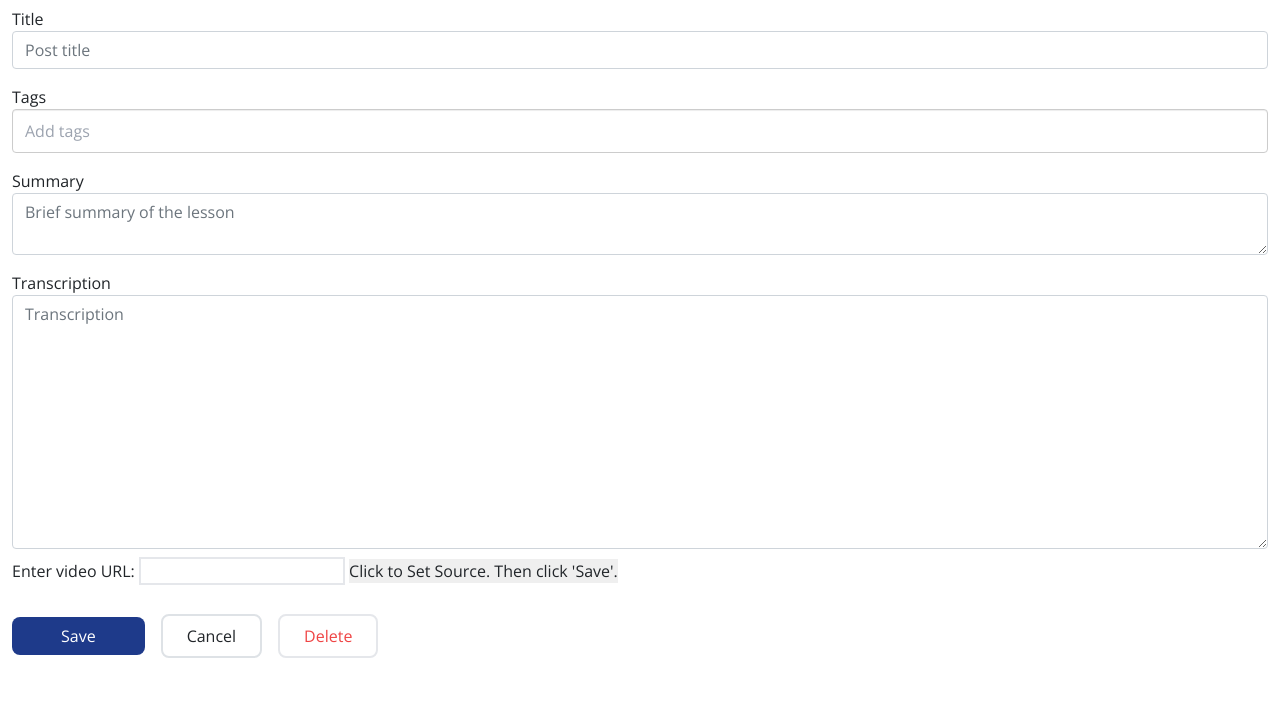
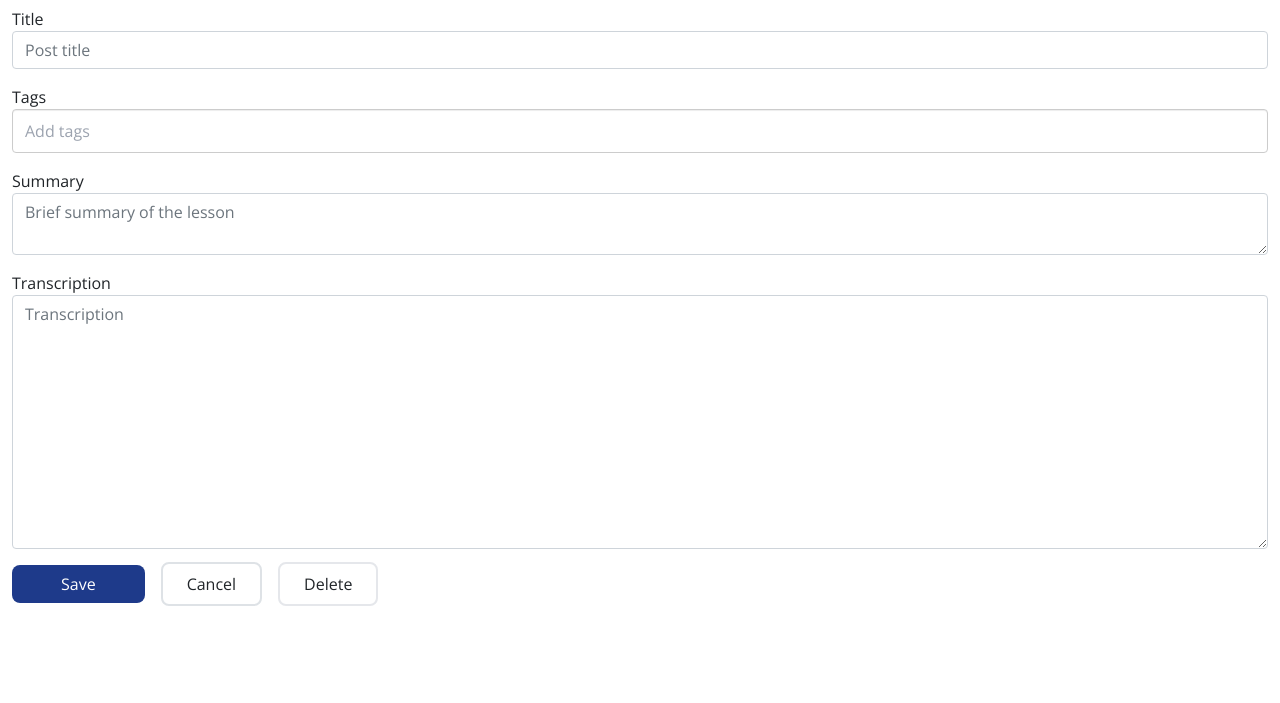
Before and after one commit to hhelenxu/ReView, a Flask app: template flask_zoom/templates/edit.html in a window 1280 px wide. Shown: the part 161-864 px from the top of the page. After the commit the page ends 767 px from the top, so only its background shows below. Run offline with Flask 2, Linux system fonts and the light colour scheme; the template is opened without the code that fills it, so the values that code supplies are empty; parts of the project's set-up code (start-up, migrations or seed data) failed here and were passed over; some libraries are stand-ins or nearby versions.

Commit message:
fixed bug with save button

```diff
--- a/flask_zoom/app.py
+++ b/flask_zoom/app.py
@@ -105,7 +105,7 @@ def edit(recording_id):
             cur.close()
             conn.commit()
             conn.close()
-            return redirect(url_for('index'))
+            return redirect(url_for('.recording', recording_id=recording_id))
 
     return render_template('edit.html', recording=recording)
 
--- a/flask_zoom/templates/edit.html
+++ b/flask_zoom/templates/edit.html
@@ -28,30 +28,21 @@
         <textarea name="transcription" placeholder="Transcription" rows="10"
                   class="form-control">{{ request.form['transcription'] or recording[6] }}</textarea>
     </div>
-
-    <div>
-        <form >
-            Enter video URL:
-            <input type="text" id="txtSRC" style="border-width:2px;" />
-            <input type="button" value="Click to Set Source. Then click 'Save'." onclick="SetSrc()" />
-            </form>
-    </div>
-    <div class="flex flex-row my-4 items-center">
-
-
+    <div class="flex flex-row items-center">
         <div class="form-group py-2 mr-4">
             <button type="submit" class="btn rounded-lg text-white hover:bg-blue-700 bg-blue-900 px-12">Save</button>
         </div>
         <div class="mr-4">
             <button class="btn border border-2 hover:border-red-500 px-4 py-2 rounded-lg bg-white "><a href="{{ url_for('recording', recording_id=recording[0]) }}">Cancel</a></button>
         </div>
-
-    <div class="">
+        <div class=" mr-4">
             <form action="{{ url_for('delete', recording_id=recording[0]) }}" method="POST">
-            <input type="submit" value="Delete" class="border-2 px-4 py-2 rounded-lg hover:border-red-500 bg-white text-red-500"
+                <input type="submit" value="Delete" class="border-2 px-4 py-2 rounded-lg hover:border-red-500 bg-white hover:text-red-500"
                     onclick="return confirm('Are you sure you want to delete this post?')">
             </form>
         </div>
+
+
 
 
 </div>
```
Lines whose indentation alone changed are shown as unchanged.
